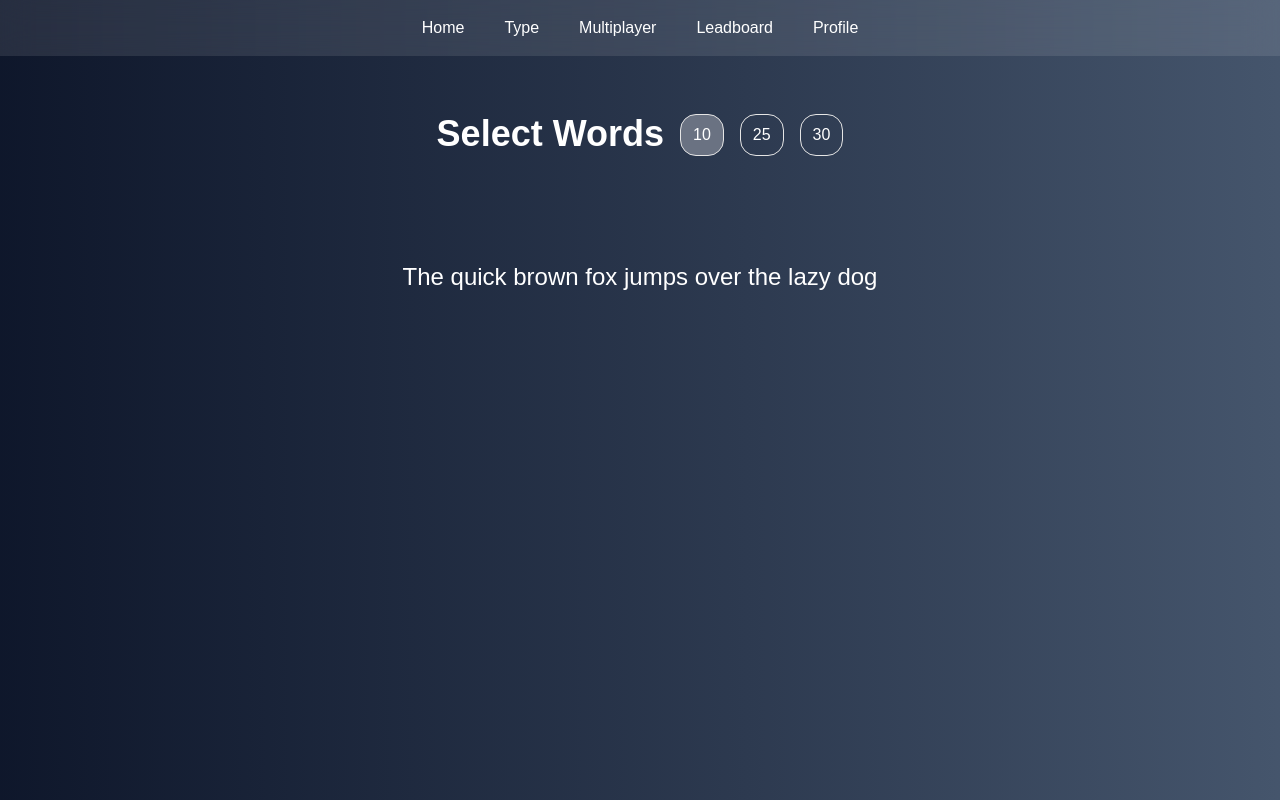
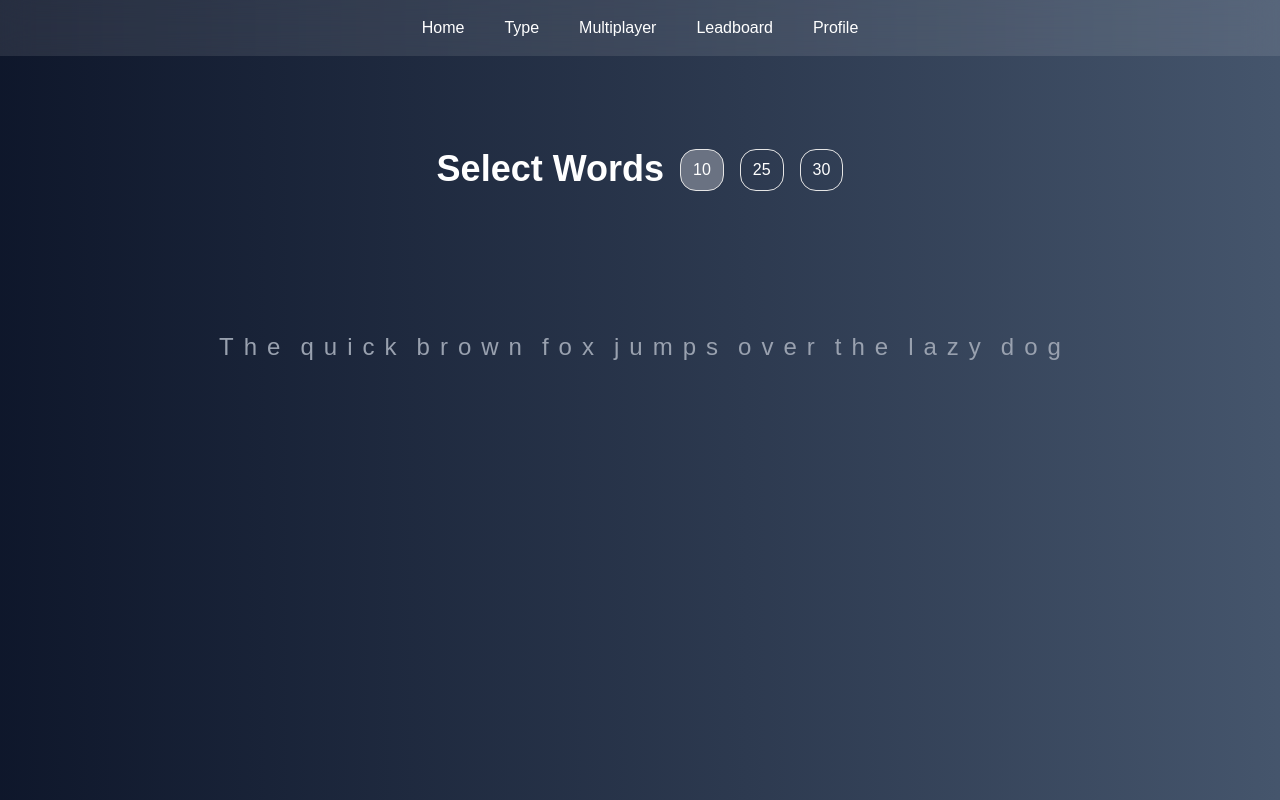
Before and after one commit to lufyDev/typeSpeed, a Next.js app: page /type in a window 1280 px wide. Built offline with nearby package versions, Linux system fonts and the light colour scheme.

Commit message:
added senetnce with highlighting

```diff
--- a/pages/type/index.js
+++ b/pages/type/index.js
@@ -1,92 +1,82 @@
 import MainLayout from '@/components/layout/MainLayout'
-import { sendError } from 'next/dist/server/api-utils';
-import React, { useCallback, useEffect, useState} from 'react'
-
-// Step 1: Create a state for selecting the number of words
-// Step 2: Create a sentence container which contains a sentence from the
-//         sentence config (which is a mapping of words to sentences)
-// Step 3: On keydown, highlight that particular word (At every key press, check if the letter is the same
-//         as the current cursor position, if yes change its color to bright white and move the
-//         cursor ahead a letter, if not show a red sign for a second and dont move the cursor ahead)
-// Step 4: Create a info container which shows a dynamic WPM, highest WPM in the leadboard
+import React, { useCallback, useEffect, useState } from 'react'
 
 const Type = () => {
-
-  const [wordCount, setWordCount] =  useState(10);
+  const [wordCount, setWordCount] = useState(10);
   const [typedText, setTypedText] = useState('');
-  const [cursorIndex, setCursorIndex] = useState(0);
 
   const sentenceConfig = [
-    {
-      count: 10,
-      sentence: "The quick brown fox jumps over the lazy dog"
-    },
-    {
-      count: 25,
-      sentence: "The quick brown fox jumps over the lazy dog and the quick brown fox jumps over"
-    },
-    {
-      count: 30,
-      sentence: "The quick brown fox jumps over the lazy dog and the quick brown fox jumps"
-    }
-  ]
+    { count: 10, sentence: "The quick brown fox jumps over the lazy dog" },
+    { count: 25, sentence: "The quick brown fox jumps over the lazy dog and the quick brown fox jumps over" },
+    { count: 30, sentence: "The quick brown fox jumps over the lazy dog and the quick brown fox jumps" }
+  ];
+
+  const sentence = sentenceConfig.find(s => s.count === wordCount).sentence;
 
   const handleKeyDown = useCallback((e) => {
     setTypedText((prev) => {
       if (e.key === 'Backspace') {
-        const updatedText = prev.slice(0, -1);
-        return updatedText;
-      } else if(e.key.length === 1){
+        return prev.slice(0, -1);
+      }
+      else if (e.key.length === 1) {
         const updatedText = prev + e.key;
         return updatedText;
       }
-      else {
-        return '';
-      }
-    })
-  },[])
-
-  useEffect(() => {
-    const sentence = sentenceConfig.find(s => s.count === wordCount).sentence;
-    const isCorrectSoFar = sentence.startsWith(typedText)
-  },[typedText])
+      return prev;
+    });
+  }, [sentence]);
 
   useEffect(() => {
     document.addEventListener('keydown', handleKeyDown);
-
-    return () => {
-      document.removeEventListener('keydown', handleKeyDown);
-    }
-  }, [handleKeyDown])
-
+    return () => document.removeEventListener('keydown', handleKeyDown);
+  }, [handleKeyDown]);
 
   const handleWordCountChange = (newWordCount) => {
+    setTypedText('');
     setWordCount(newWordCount);
-  }
+  };
 
   return (
     <MainLayout>
       <div className="main-container flex flex-col items-center gap-12 h-[50vh] justify-evenly">
+        {/* Word Selector */}
         <div className='word-selector-container flex gap-4'>
           <div className='text-white font-bold text-4xl'>Select Words</div>
           {sentenceConfig.map((sentence) => (
             <button
               key={sentence.count}
               onClick={() => handleWordCountChange(sentence.count)}
-                    className={`cursor-pointer text-white border py-2 px-3 rounded-2xl ${wordCount === sentence.count ? 'bg-gray-500': ''} `}>
+              className={`cursor-pointer text-white border py-2 px-3 rounded-2xl ${wordCount === sentence.count ? 'bg-gray-500' : ''} `}
+            >
               {sentence.count}
             </button>
           ))}
         </div>
+
+        {/* Sentence with highlighting */}
         <div className='sentence-container'>
-              <p className='text-white font-medium text-2xl font-mono'>
-                {sentenceConfig.find(sentence => sentence.count === wordCount).sentence}
+          <p className='text-white font-medium text-2xl font-mono flex gap-2.5'>
+            {sentence.split('').map((char, index) => {
+              let color = 'text-gray-400'; // default
+              if (index < typedText.length) {
+                color = typedText[index] === char ? 'text-white' : 'text-red-500';
+              }
+              return (
+                <span key={index} className={`${color}`}>
+                  {char}
+                </span>
+              );
+            })}
           </p>
         </div>
-            <div className='info-container'></div>
+
+        {/* Info container */}
+        {/* <div className='info-container text-white'>
+          Cursor Index: {cursorIndex}
+        </div> */}
       </div>
     </MainLayout>
-  )
-}
+  );
+};
 
-export default Type
+export default Type;
```
Lines whose indentation alone changed are shown as unchanged.
